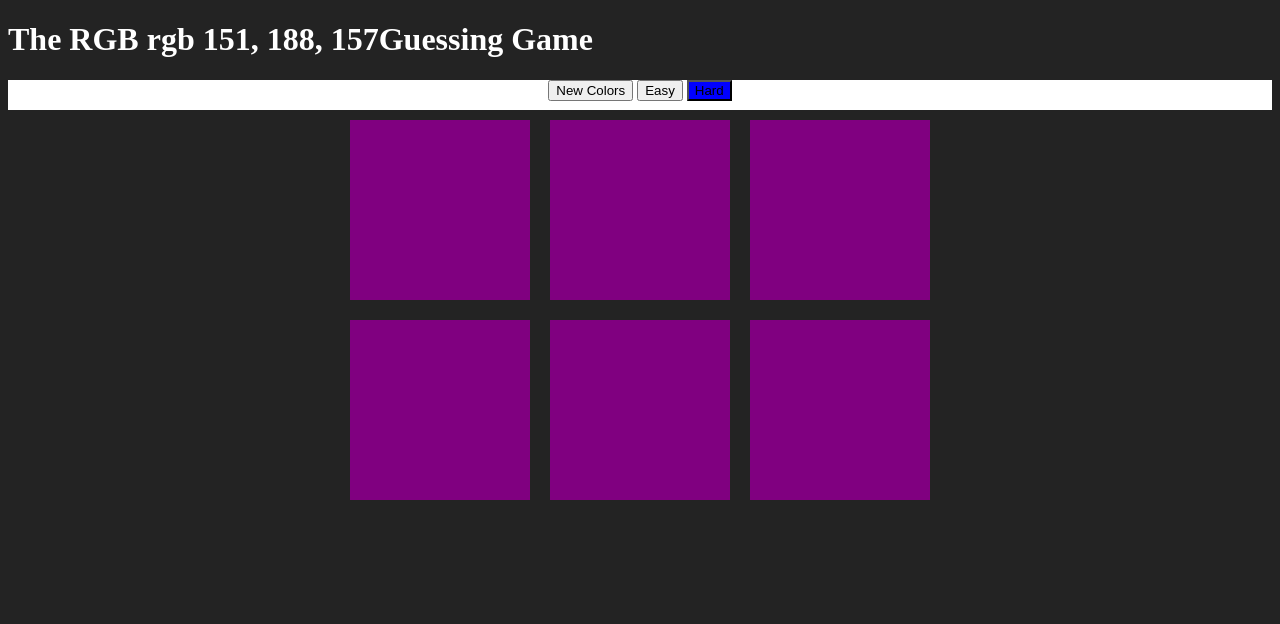
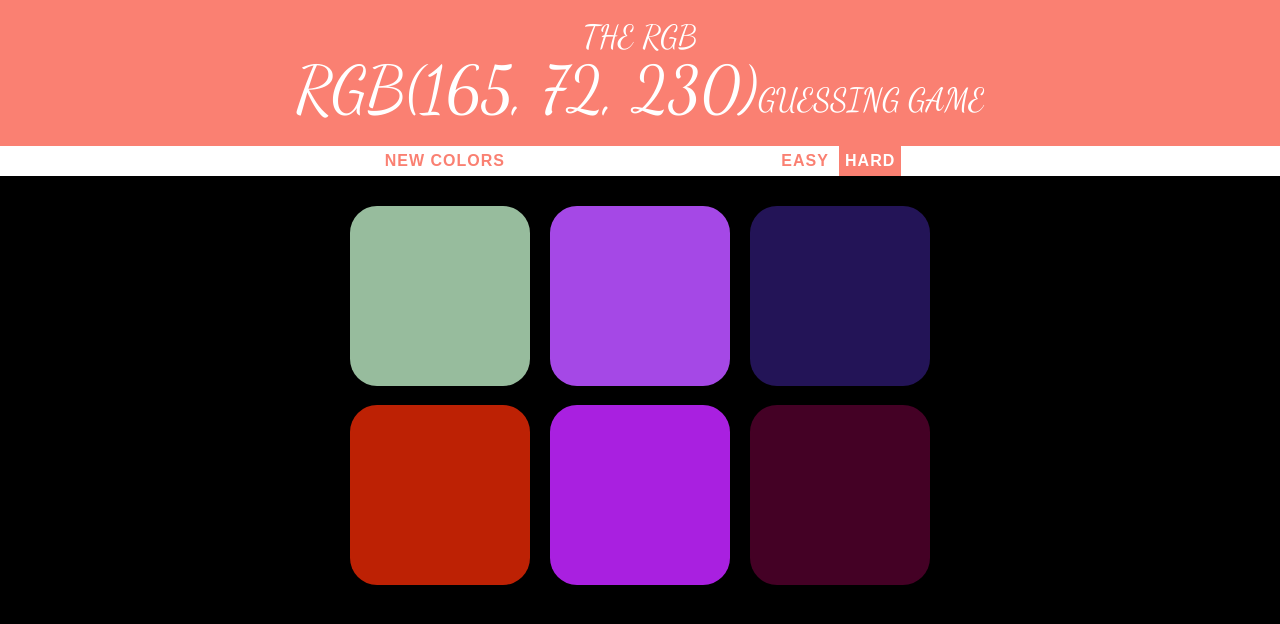
Before and after one commit to krispthan/RGB_Guessing_Game, a plain HTML site: page index.html in a window 1280 px wide. Drawn offline with Linux system fonts and the light colour scheme.

Commit message:
finished refactoring code, styling and html structure

```diff
--- a/index.html
+++ b/index.html
@@ -6,14 +6,18 @@
     <meta http-equiv="X-UA-Compatible" content="ie=edge">
     <title>RGB_Guessing_Game</title>
     <link rel="stylesheet" href="styles.css">
+    <link href="https://fonts.googleapis.com/css?family=Dancing+Script" rel="stylesheet">
+
 </head>
 <body>
-    <h1>The RGB <span id="colorDisplay"></span>Guessing Game</h1>
+    <h1>The RGB
+        <br>
+         <span id="colorDisplay"></span>Guessing Game</h1>
     <div id="stripe">
-        <button id="reset">New Colors</button>
+        <button id="reset">Play Again?</button>
         <span id="message"></span>
-        <button id="easyBtn">Easy</button>
-        <button id="hardBtn"class="selected">Hard</button>
+        <button class="mode">Easy</button>
+        <button class="mode selected">Hard</button>
 
     </div>
     <div id="container">
--- a/index.js
+++ b/index.js
@@ -1,41 +1,36 @@
-var colors = generateRandomColors(6);
-// var colors = generateRandomColors(6);
+var numSquares = 6;
+var colors=[];
+var pickedColor;
 var squares = document.querySelectorAll(".square");
-var pickedColor= pickColor();
 var colorDisplay = document.getElementById("colorDisplay");
 var messageDisplay = document.querySelector("#message");
 var h1 = document.querySelector("h1");
 var resetButton = document.querySelector("#reset");
-var easyBtn = document.getElementById("easyBtn");
-var hardBtn = document.getElementById("hardBtn");
+var modeButtons = document.querySelectorAll(".mode");
 
-easyBtn.addEventListener('click', function (){
-    hardBtn.classList.remove("selected");
-    easyBtn.classList.add("selected");
-})
-hardBtn.addEventListener('click', function (){
-    hardBtn.classList.add("selected");
-    easyBtn.classList.remove("selected");
-})
 
-resetButton.addEventListener("click", function () {
-    //generate all new colors
-   colors =  generateRandomColors(6);
-    //pick a new random color from array
-    pickedColor = pickColor();
-    //change color display to match picked color
-    colorDisplay.textContent = pickedColor;
-    //change colors on the page
-    for( var i = 0; i < squares.length; i++){
-        squares[i].style.backgroundColor = colors[i];
+init();
+
+function init(){
+   setupModeButtons();
+   setupSquares();
+   reset();
 }
-    h1.style.backgroundColor = "#232323";
-})
-colorDisplay.textContent = pickedColor;
 
+function setupModeButtons(){
+    for(var i=0; i< modeButtons.length;i++){
+        modeButtons[i].addEventListener("click",function(){
+            modeButtons[0].classList.remove("selected");
+            modeButtons[1].classList.remove("selected");
+            this.classList.add("selected");
+            this.textContent === "Easy" ? numSquares=3 : numSquares= 6;
+            reset();
+        });
+    }
+}
+
+function setupSquares(){
     for(var i =0; i < squares.length; i++){
-    //add initial colors to squares
-    squares[i].style.background = colors[i];
         //add click listeners to squares\
         squares[i].addEventListener("click", function(){
             //grab color of clicked square
@@ -43,18 +38,45 @@ for(var i =0; i < squares.length; i++){
             //compare color to pickedColor
             if( clickedColor === pickedColor){
                 messageDisplay.textContent= "Correct";
-           changedColors(clickedColor);
+                resetButton.textContent ="Play Again?";
+                changeColors(clickedColor);
                 h1.style.backgroundColor = clickedColor;
-           resetButton.textContent = "Play Again?"
-        } else{
-            this.style.backgroundColor =  "#232323";
+            } else {
+                this.style.backgroundColor =  "salmon";
                 messageDisplay.textContent = "Try Again!";
             }
-    })
+       });
+    }
+}
+
+function reset(){
+    colors =  generateRandomColors(numSquares);
+    //pick a new random color from array
+    pickedColor = pickColor();
+    //change color display to match picked color
+    colorDisplay.textContent = pickedColor;
+    resetButton.textContent = "New Colors";
+    messageDisplay.textContent = "";
+    //change colors on the page
+    for( var i = 0; i < squares.length; i++){
+        if(colors[i]){
+            squares[i].style.display = "block";
+            squares[i].style.backgroundColor = colors[i];
+        }else{
+            squares[i].style.display = "none"
+        }
+    }
+    h1.style.backgroundColor = "#salmon";
 }
 
 
-function changedColors(color){
+resetButton.addEventListener("click", function () {
+   reset();
+
+})
+
+
+function changeColors(color){
     //loop through all squares
     for(var i=0; i< squares.length; i++){
      //change squares to match match color
@@ -88,5 +110,5 @@ function randomColor(){
    var g = Math.floor(Math.random() * 256);
     //pick a "blue" from 0-255
    var b = Math.floor(Math.random() * 256);
-   return `rgb ${r}, ${g}, ${b}`;
+   return "rgb(" + r + ", " +g + ", " + b + ")";
 }
--- a/styles.css
+++ b/styles.css
@@ -1,19 +1,40 @@
 body{
-    background-color: #232323;
+    background-color: black;
+    margin:0;
+    font-family: 'Dancing Script', cursive;
+
 }
 h1{
     color:white;
+    text-align:center;
+    background:salmon;
+    margin:0;
+    font-weight:normal;
+    line-height:1.1;
+    text-transform:uppercase;
+    padding:20px 0;
+}
+#colorDisplay{
+    font-size:200%;
 }
 #container{
     max-width:600px;
-    margin:0 auto;
+    margin:20px auto;
+}
+#message{
+    display:inline-block;
+    width:20%;
 }
 .square{
     width:30%;
-    background:purple;
+    background:salmon;
     padding-bottom:30%;
     float:left;
     margin:1.66%;
+    border-radius:15%;
+    transition: background 0.6s;
+    --webkit-transition:background 0.6s;
+    --moz-transition:background 0.6s;
 }
 
 #stripe{
@@ -23,5 +44,24 @@ h1{
 }
 
 .selected{
-    background-color:blue;
+    color:white;
+    background-color:salmon;
 }
+button{
+    border:none;
+    background:none;
+    text-transform:uppercase;
+    height:100%;
+    font-weight:700;
+    color:salmon;
+    letter-spacing: 1px;
+    font-size:inherit;
+    transition: all 0.3s;
+    --webkit-transition:all 0.3s;
+    --moz-transition:all 0.3s;
+    outline:none;
+}
+button:hover{
+    color:white;
+    background:salmon;
+}
```
Lines whose indentation alone changed are shown as unchanged.
